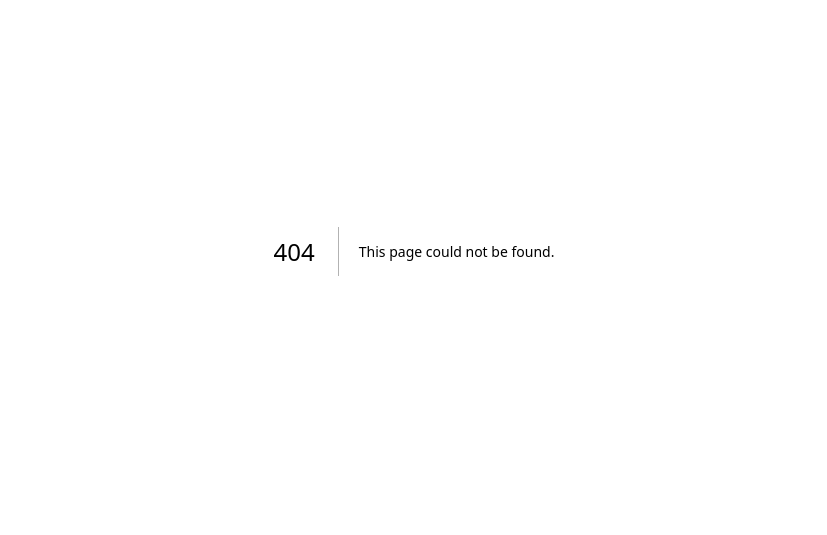
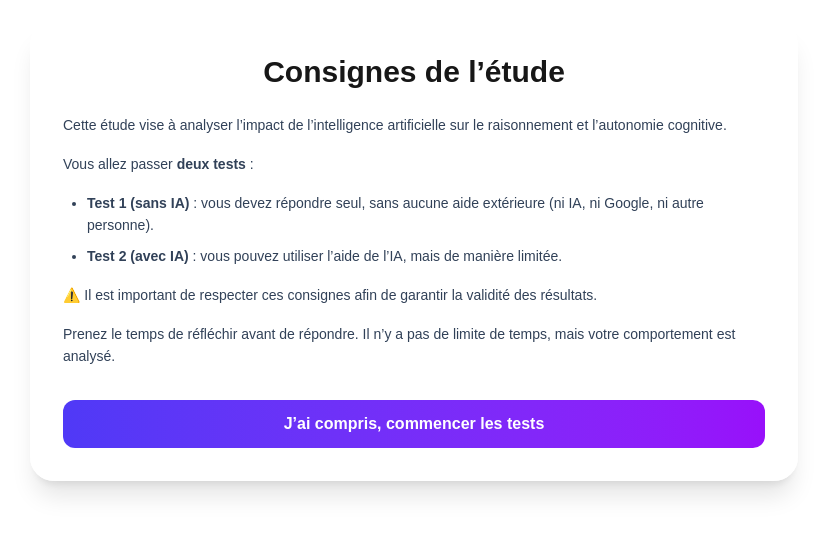
Before and after one commit to Asubia/memoire-ia-cognition, a Next.js app: page /consignes in a window 1280 px wide. Before the commit this address had no page. Shown: the part 149-684 px from the top of the page, without its empty margins (226-1053 px from the left). Built offline with nearby package versions, Linux system fonts and the light colour scheme.

Commit message:
Ajout page consignes

```diff
--- a/app/connexion/page.tsx
+++ b/app/connexion/page.tsx
@@ -40,7 +40,7 @@ export default function ConnexionPage() {
     if (data.user.role === "ADMIN") {
       router.push("/admin/dashboard");
     } else {
-      router.push("/tests");
+      router.push("/consignes");
     }
   }
 
--- /dev/null
+++ b/app/consignes/page.tsx
@@ -0,0 +1,60 @@
+"use client";
+
+import { useRouter } from "next/navigation";
+
+export default function ConsignesPage() {
+  const router = useRouter();
+
+  return (
+    <main className="min-h-screen flex items-center justify-center px-6 py-10">
+      <section className="max-w-3xl w-full bg-white/70 backdrop-blur-md rounded-3xl shadow-xl border border-white/50 p-8">
+
+        <h1 className="text-3xl font-extrabold mb-6 text-center">
+          Consignes de l’étude
+        </h1>
+
+        <div className="space-y-4 text-slate-700 text-sm leading-relaxed">
+
+          <p>
+            Cette étude vise à analyser l’impact de l’intelligence artificielle
+            sur le raisonnement et l’autonomie cognitive.
+          </p>
+
+          <p>
+            Vous allez passer <strong>deux tests</strong> :
+          </p>
+
+          <ul className="list-disc ml-6 space-y-2">
+            <li>
+              <strong>Test 1 (sans IA)</strong> : vous devez répondre seul,
+              sans aucune aide extérieure (ni IA, ni Google, ni autre personne).
+            </li>
+            <li>
+              <strong>Test 2 (avec IA)</strong> : vous pouvez utiliser l’aide
+              de l’IA, mais de manière limitée.
+            </li>
+          </ul>
+
+          <p>
+            ⚠️ Il est important de respecter ces consignes afin de garantir
+            la validité des résultats.
+          </p>
+
+          <p>
+            Prenez le temps de réfléchir avant de répondre. Il n’y a pas de
+            limite de temps, mais votre comportement est analysé.
+          </p>
+
+        </div>
+
+        <button
+          onClick={() => router.push("/tests")}
+          className="mt-8 w-full rounded-xl bg-gradient-to-r from-indigo-600 to-purple-600 px-6 py-3 text-white font-semibold"
+        >
+          J’ai compris, commencer les tests
+        </button>
+
+      </section>
+    </main>
+  );
+}
```
